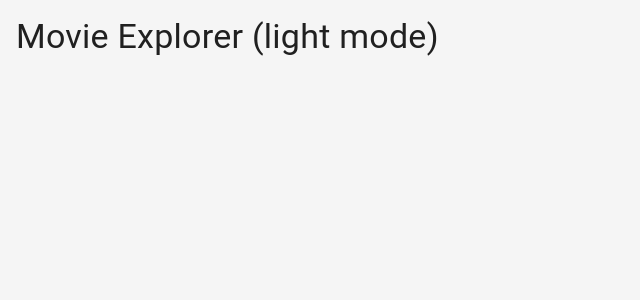
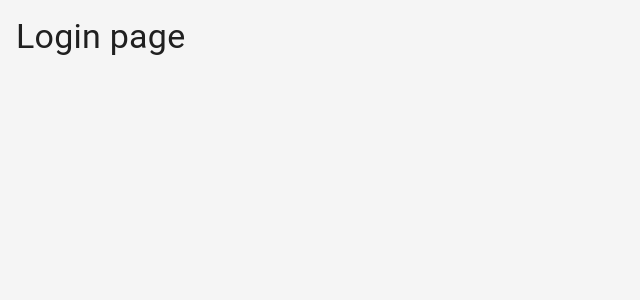
Before and after one commit to RizAhd/cinemax-movieexplorer-app, a React (Create React App) app: page /login in a window 1280 px wide. Shown: the top 300 px of the page, without its empty margins (0-640 px from the left). Built offline with nearby package versions, Linux system fonts and the light colour scheme.

Commit message:
add routing with placeholder pages

```diff
--- a/src/App.js
+++ b/src/App.js
@@ -1,8 +1,12 @@
+import { BrowserRouter, Routes, Route } from 'react-router-dom';
 import { ThemeProvider } from '@mui/material/styles';
 import CssBaseline from '@mui/material/CssBaseline';
-import Typography from '@mui/material/Typography';
 import { useAppContext } from './context/AppContext';
 import { getTheme } from './theme';
+import Login from './pages/Login';
+import Home from './pages/Home';
+import MovieDetails from './pages/MovieDetails';
+import Favorites from './pages/Favorites';
 
 function App() {
   // Get the current mode ('light' or 'dark') from the context
@@ -12,9 +16,15 @@ function App() {
     <ThemeProvider theme={getTheme(mode)}>
       {/* CssBaseline applies the theme background and text color to the page */}
       <CssBaseline />
-      <Typography variant="h4" sx={{ p: 2 }}>
-        Movie Explorer ({mode} mode)
-      </Typography>
+      <BrowserRouter>
+        {/* Each Route shows one page for one url */}
+        <Routes>
+          <Route path="/login" element={<Login />} />
+          <Route path="/" element={<Home />} />
+          <Route path="/movie/:id" element={<MovieDetails />} />
+          <Route path="/favorites" element={<Favorites />} />
+        </Routes>
+      </BrowserRouter>
     </ThemeProvider>
   );
 }
--- /dev/null
+++ b/src/pages/Favorites.js
@@ -0,0 +1,12 @@
+import Typography from '@mui/material/Typography';
+
+// Placeholder for now, the favorite movies list comes later
+function Favorites() {
+  return (
+    <Typography variant="h4" sx={{ p: 2 }}>
+      Favorites page
+    </Typography>
+  );
+}
+
+export default Favorites;
--- /dev/null
+++ b/src/pages/Home.js
@@ -0,0 +1,12 @@
+import Typography from '@mui/material/Typography';
+
+// Placeholder for now, trending movies and search will go here
+function Home() {
+  return (
+    <Typography variant="h4" sx={{ p: 2 }}>
+      Home page
+    </Typography>
+  );
+}
+
+export default Home;
--- /dev/null
+++ b/src/pages/Login.js
@@ -0,0 +1,12 @@
+import Typography from '@mui/material/Typography';
+
+// Placeholder for now, the login form comes in Part 9
+function Login() {
+  return (
+    <Typography variant="h4" sx={{ p: 2 }}>
+      Login page
+    </Typography>
+  );
+}
+
+export default Login;
--- /dev/null
+++ b/src/pages/MovieDetails.js
@@ -0,0 +1,16 @@
+import { useParams } from 'react-router-dom';
+import Typography from '@mui/material/Typography';
+
+// Placeholder for now, the real movie details come later
+function MovieDetails() {
+  // Read the movie id from the url, for example /movie/550
+  const { id } = useParams();
+
+  return (
+    <Typography variant="h4" sx={{ p: 2 }}>
+      Movie details page (id: {id})
+    </Typography>
+  );
+}
+
+export default MovieDetails;
```
